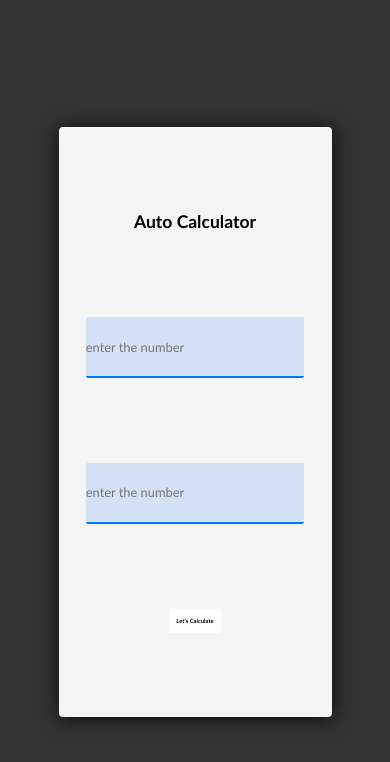
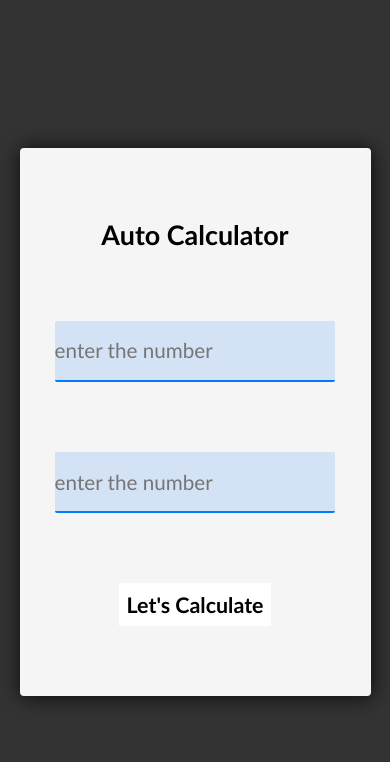
Before and after one commit to sarrthak008/icp-assignment, a plain HTML site: page Dom-calc/index.html in a window 390 px wide. Drawn offline with Linux system fonts and the light colour scheme.

Commit message:
add responsive code for mobile

```diff
--- a/Dom-calc/style.css
+++ b/Dom-calc/style.css
@@ -11,6 +11,7 @@ body{
     align-items: center;
     justify-content: center;
     background-color: #333;
+    overflow: hidden;
 }
 
 #card{
@@ -52,17 +53,23 @@ body{
 @media screen and (max-width:480px) {
 
     #card{
-        width: 70vw;
+        width: 90vw;
+        height: 65vh;
     }
 
     #card h3{
-        font-size: 4.5vw;
+        font-size: 6.9vw;
     }
 
 
 
 #card input{
-    font-size: 3.3vw;
+    font-size: 5.3vw;
 }
 
+#ans-block{
+    font-size: 5.5vw;
 }
+
+
+}
```
